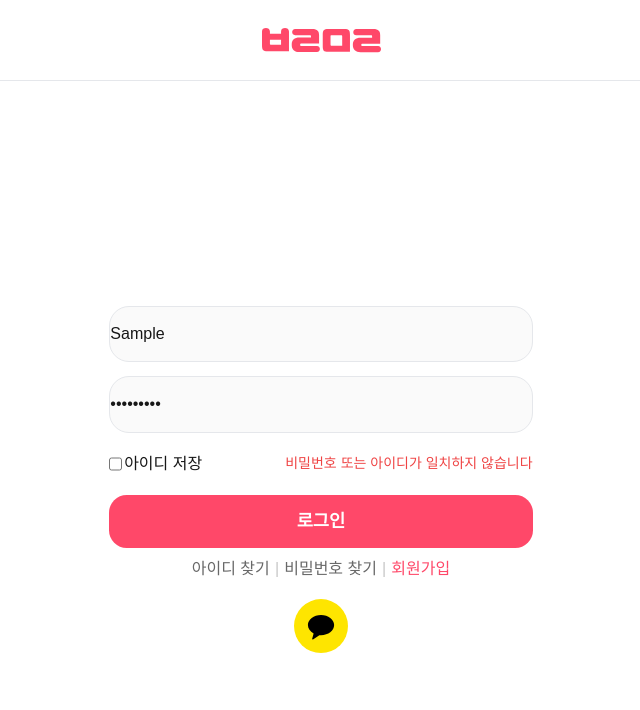
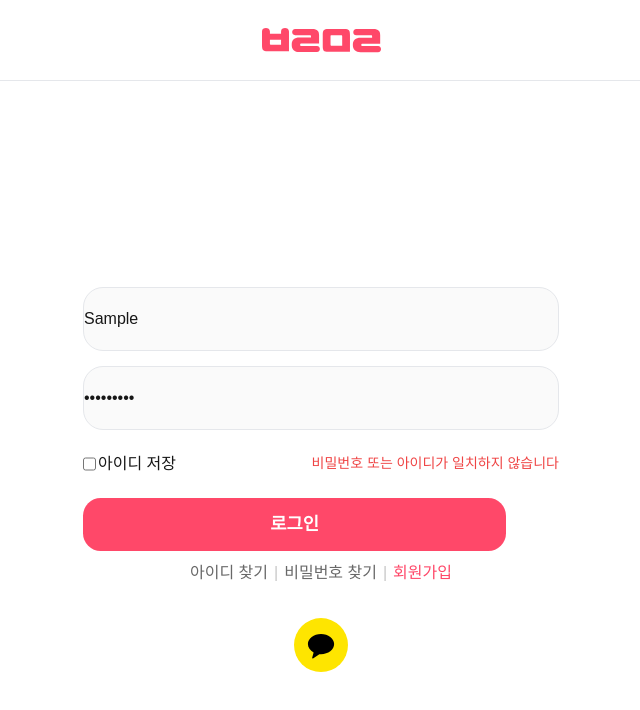
Before and after one commit to bolmal-dev/bolmal_dev_front, a Next.js app: page /login in a window 1280 px wide. Both pictures are taken after typing "Sample", "Sample123" into the empty fields and a click on the button "로그인". Shown: the top 710 px of the page, without its empty margins (319-959 px from the left). Built offline with nearby package versions, Linux system fonts and the light colour scheme; no server answers.

Commit message:
fix: 로그인 폼 px기준으로 변경

```diff
--- a/src/components/login-form.tsx
+++ b/src/components/login-form.tsx
@@ -127,7 +127,7 @@ export default function LoginForm() {
     return (
         <div className="flex flex-col justify-center items-center">
             <form className="flex flex-col" onSubmit={handleSubmit(onValid, onInValid)}>
-                <div className="flex flex-col gap-[1.041vw]">
+                <div className="flex flex-col gap-[15px]">
                     <input
                         {...register('id', {
                             required: true,
@@ -136,27 +136,25 @@ export default function LoginForm() {
                         })}
                         placeholder="아이디"
                         type="text"
-                        className="bg-bg-default w-[33.07vw] h-[4.44vw] rounded-[20px] border-[1px]"
+                        className="bg-bg-default w-[476px] h-[64px] rounded-[20px] border-[1px]"
                     />
                     <input
                         {...register('password', { required: true, minLength: 8, maxLength: 16 })}
                         placeholder="비밀번호"
                         type="password"
-                        className="bg-bg-default w-[33.07vw] h-[4.44vw] rounded-[20px] border-[1px]"
+                        className="bg-bg-default w-[476px] h-[64px] rounded-[20px] border-[1px]"
                     />
                 </div>
-                <div className="flex flex-row gap-[0.14vw] my-[1.5vw]">
+                <div className="flex flex-row gap-[2px] my-[22px]">
                     <input type="checkbox" />
                     <div className="flex flex-row w-full justify-between">
                         <p>아이디 저장</p>
-                        {errors.password && (
-                            <p className="text-red-500 text-sm mt-[0.07vw]">{errors.password.message}</p>
-                        )}
+                        {errors.password && <p className="text-red-500 text-sm mt-[1px]">{errors.password.message}</p>}
                     </div>
                 </div>
                 <Button size="large">로그인</Button>
             </form>
-            <div className="flex flex-row gap-[0.4vw] mt-[0.69vw]">
+            <div className="flex flex-row gap-[6px] mt-[10px]">
                 <button className="text-[#686868]">아이디 찾기</button>
                 <p className="text-[#C7C7C7]">|</p>
                 <button className="text-[#686868]">비밀번호 찾기</button>
@@ -165,7 +163,7 @@ export default function LoginForm() {
                     회원가입
                 </button>
             </div>
-            <div className="mt-[2.3vh]">
+            <div className="mt-[33px]">
                 <KakaoLogin></KakaoLogin>
             </div>
         </div>
```
